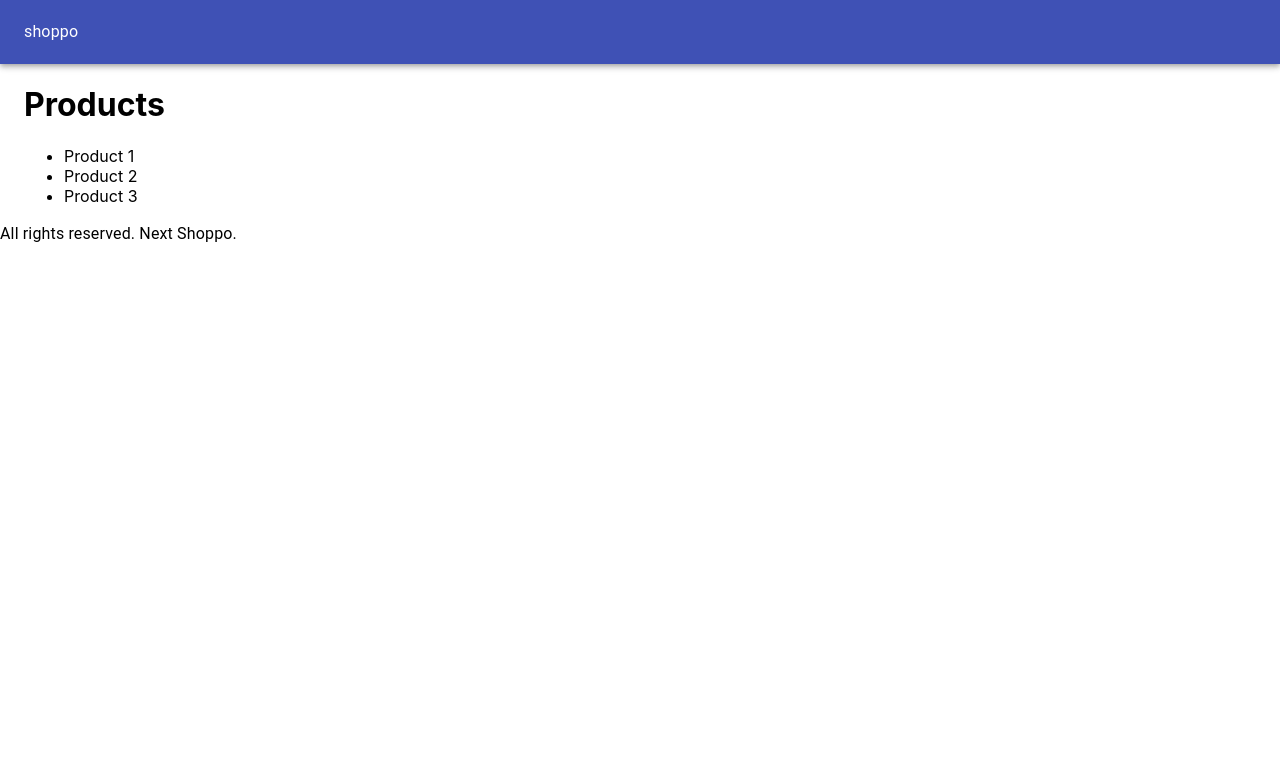
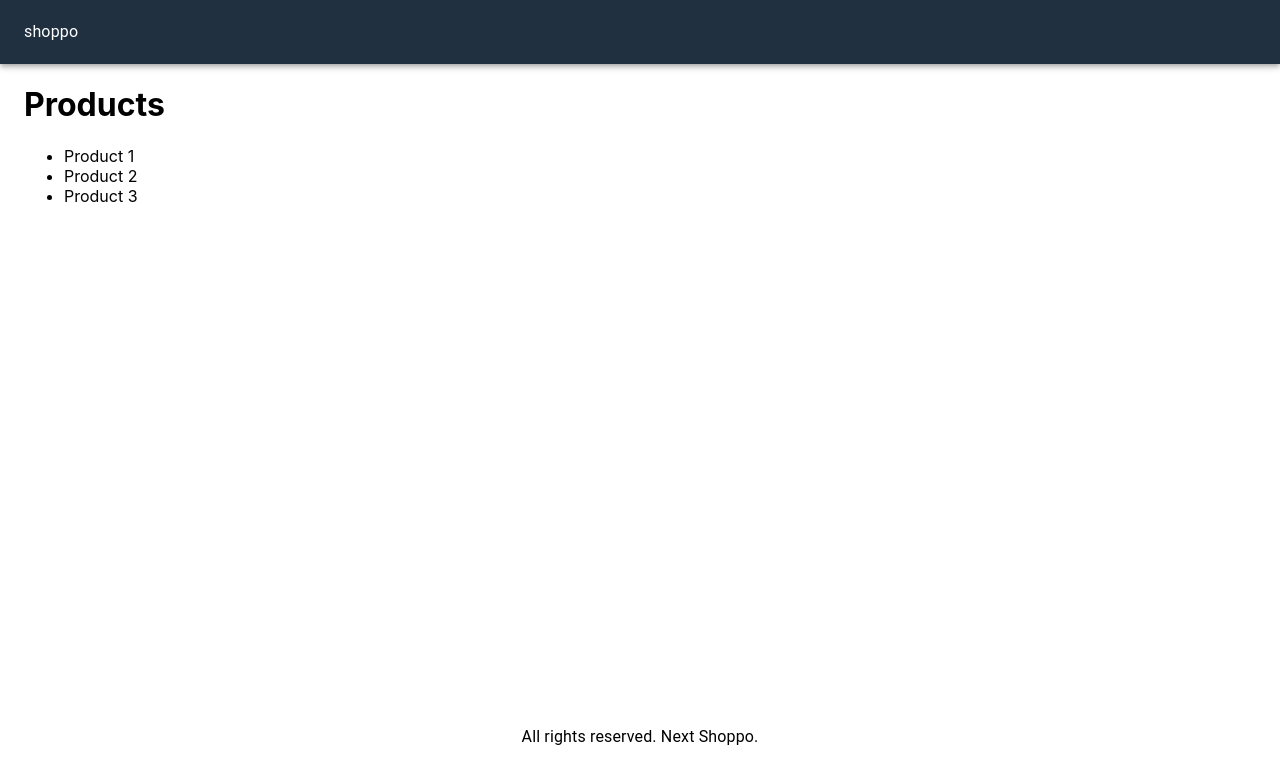
Before and after one commit to ZbigniewSk/next-shoppo2022v1, a Next.js app: page / in a window 1280 px wide. Shown: the top 784 px of the page. Built offline with nearby package versions, Linux system fonts and the light colour scheme.

Commit message:
2 commit

```diff
--- a/components/Layout.js
+++ b/components/Layout.js
@@ -1,20 +1,22 @@
 import { AppBar, Container, Toolbar, Typography } from '@material-ui/core';
 import Head from 'next/head';
 import React from 'react';
+import useStyles from '../utils/styles';
 
 export default function Layout({ children }) {
+  const classes = useStyles();
   return (
     <div>
       <Head>
         <title>Next Shoppo</title>
       </Head>
-      <AppBar position="static">
+      <AppBar position="static" className={classes.navbar}>
         <Toolbar>
           <Typography>shoppo</Typography>
         </Toolbar>
       </AppBar>
-      <Container>{children}</Container>
-      <footer>
+      <Container className={classes.main}>{children}</Container>
+      <footer className={classes.footer}>
         <Typography>All rights reserved. Next Shoppo.</Typography>
       </footer>
     </div>
--- /dev/null
+++ b/utils/styles.js
@@ -0,0 +1,19 @@
+import { makeStyles } from '@material-ui/core';
+
+const useStyles = makeStyles({
+  navbar: {
+    backgroundColor: '#203040',
+    '& a': {
+      color: '#ffffff',
+      marginLeft: 10,
+    },
+  },
+  main: {
+    minHeight: '80vh',
+  },
+  footer: {
+    textAlign: 'center',
+  },
+});
+
+export default useStyles;
```
